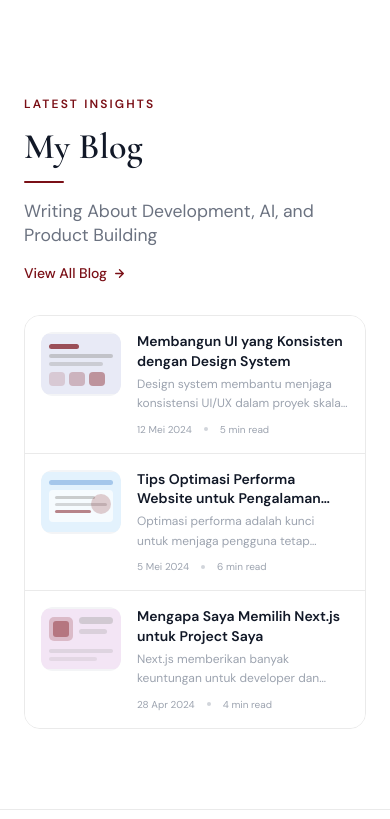
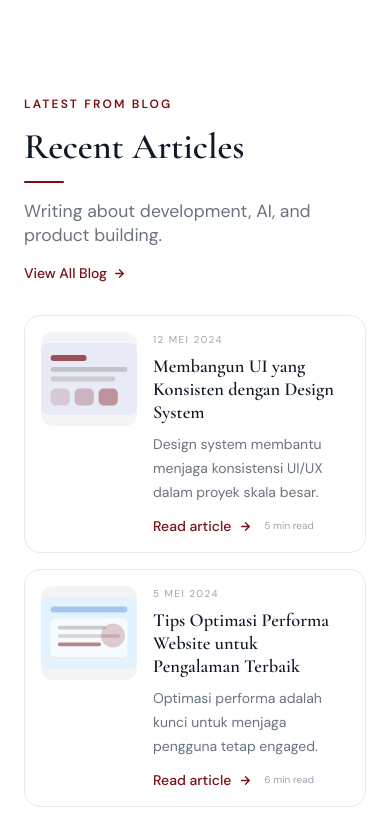
Before and after one commit to syfaarizal/syifa-portfolio-clean, a React (Vite) app: page / in a window 390 px wide. Shown: the part 4905-5724 px from the top of the page. Built offline with nearby package versions, Linux system fonts and the light colour scheme.

Commit message:
style(blog): convert vertical list to 3-column grid with horizontal cards
- Change layout from a single vertical list to a responsive 3-column grid
- Redesign blog posts into horizontal cards (thumbnail on left, text on right)
- Refine text hierarchy and spacing based on the reference design

```diff
--- a/src/components/Blog.tsx
+++ b/src/components/Blog.tsx
@@ -73,11 +73,11 @@ export default function Blog() {
       {/* Header */}
       <div className="mb-8 flex flex-col gap-4 lg:flex-row lg:items-end lg:justify-between">
         <div className="max-w-2xl">
-          <p className="section-label sm:text-[1.2rem]">Latest Insights</p>
-          <h2 className="section-heading sm:text-[3rem]">My Blog</h2>
+          <p className="section-label sm:text-[1.2rem]">Latest from Blog</p>
+          <h2 className="section-heading sm:text-[3rem]">Recent Articles</h2>
           <div className="mt-3 h-0.5 w-10 rounded-full bg-burgundy" />
           <p className="mt-4 max-w-2xl font-sans text-[1.1rem] leading-6 text-gray-500">
-            Writing About Development, AI, and Product Building
+            Writing about development, AI, and product building.
           </p>
         </div>
         <a
@@ -88,30 +88,37 @@ export default function Blog() {
         </a>
       </div>
 
-      {/* Article list */}
-      <div className="flex flex-col gap-0 divide-y divide-[#EAEAEA] border border-[#EAEAEA] rounded-2xl overflow-hidden">
+      {/* Article cards */}
+      <div className="grid gap-4 md:grid-cols-3">
         {posts.map(({ id, Thumb, title, desc, date, readTime }) => (
           <article
             key={id}
-            className="flex gap-4 p-4 bg-white hover:bg-burgundy-50 transition-colors duration-200 cursor-pointer group"
+            className="group flex gap-4 rounded-2xl border border-[#EAEAEA] bg-white p-4 transition-all duration-200 hover:-translate-y-0.5 hover:shadow-card"
           >
             {/* Thumbnail */}
-            <div className="w-20 h-16 flex-shrink-0 rounded-xl overflow-hidden bg-gray-100">
+            <div className="h-[94px] w-[96px] flex-shrink-0 overflow-hidden rounded-xl bg-gray-100">
               <Thumb />
             </div>
 
             {/* Content */}
-            <div className="flex-1 min-w-0">
-              <h3 className="font-sans font-semibold text-gray-900 text-sm leading-snug mb-1 group-hover:text-burgundy transition-colors line-clamp-2">
+            <div className="min-w-0 flex-1">
+              <span className="mb-2 block font-sans text-[10px] uppercase tracking-[0.14em] text-gray-400">
+                {date}
+              </span>
+              <h3 className="mb-2 font-serif text-[1.15rem] leading-tight font-semibold text-gray-900 transition-colors group-hover:text-burgundy">
                 {title}
               </h3>
-              <p className="font-sans text-gray-400 text-xs leading-relaxed mb-2 line-clamp-2">
+              <p className="mb-3 font-sans text-sm leading-6 text-gray-500">
                 {desc}
               </p>
-              <div className="flex items-center gap-3">
-                <span className="font-sans text-[10px] text-gray-400">{date}</span>
-                <span className="w-1 h-1 rounded-full bg-gray-300" />
-                <span className="font-sans text-[10px] text-gray-400">{readTime}</span>
+              <div className="flex items-center gap-2 font-sans text-sm font-medium text-burgundy">
+                Read article
+                <span className="transition-transform duration-200 group-hover:translate-x-1">
+                  <ArrowIcon />
+                </span>
+                <span className="ml-1 text-[10px] font-normal text-gray-400">
+                  {readTime}
+                </span>
               </div>
             </div>
           </article>
```
